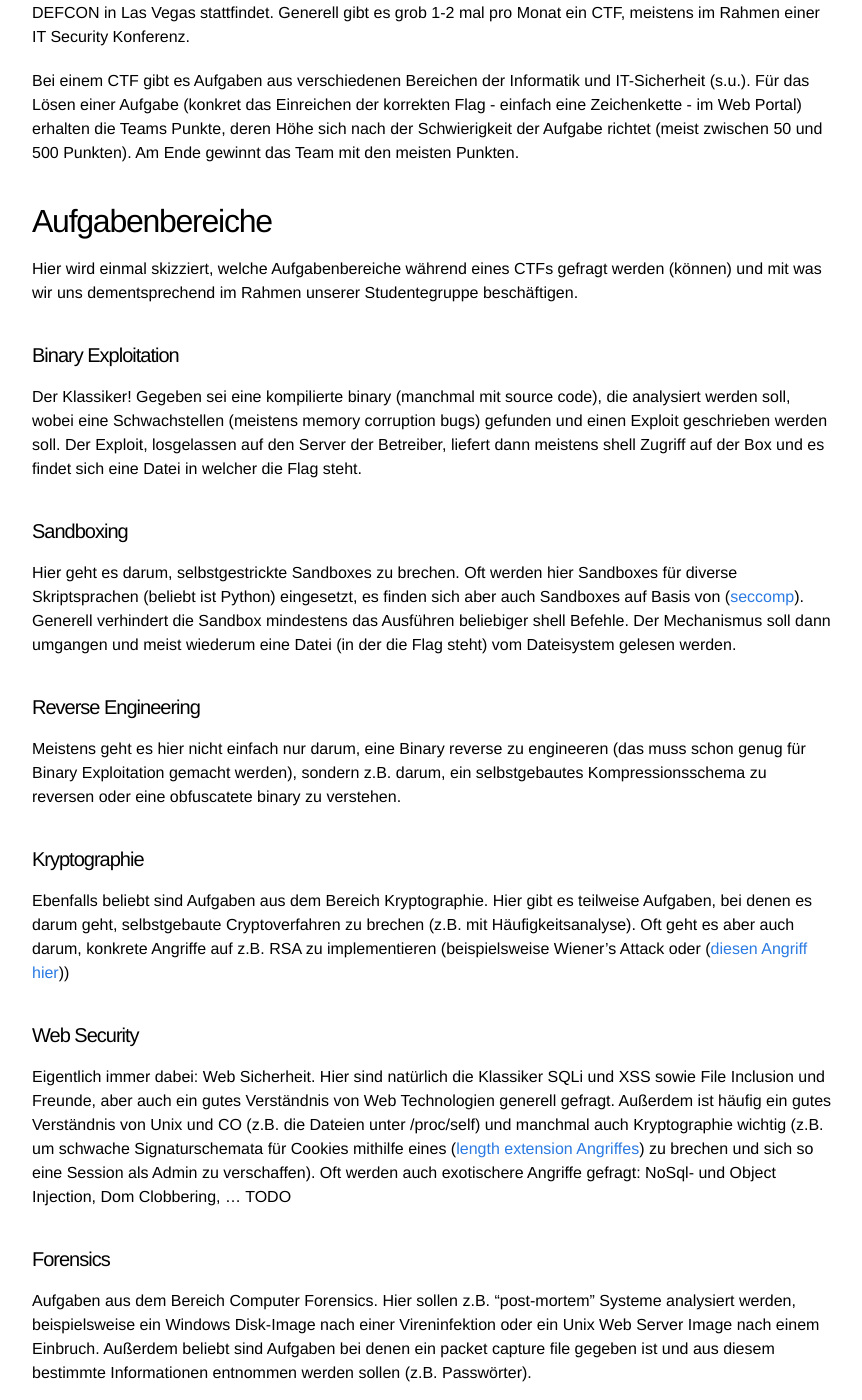
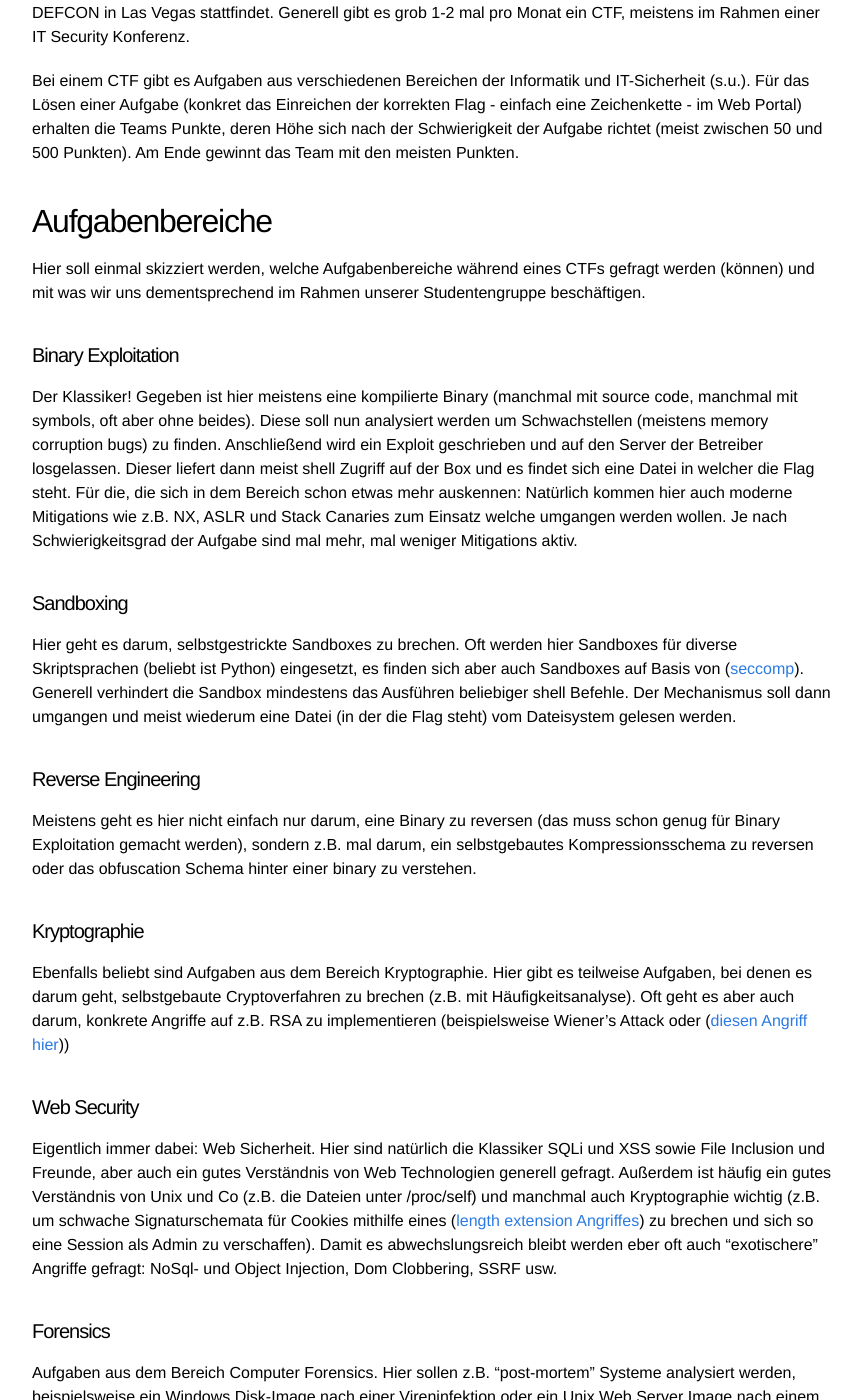
Before and after one commit to kitctf/www, a Jekyll site: the page built from hiring.md, in a window 1280 px wide and 1400 px high, scrolled down 637 px. Shown: the whole window, without its empty margins (208-1070 px from the left). Built offline with Jekyll 4.4.1, drawn with Linux system fonts in a browser that asks for light colours; some of the changed text lies outside the part shown.

Commit message:
Further changes in hiring.md

```diff
--- a/hiring.md
+++ b/hiring.md
@@ -28,18 +28,18 @@
 
 
 ## Aufgabenbereiche
-Hier wird einmal skizziert, welche Aufgabenbereiche während eines CTFs gefragt werden (können) und mit was wir uns dementsprechend im Rahmen unserer Studentegruppe beschäftigen.
+Hier soll einmal skizziert werden, welche Aufgabenbereiche während eines CTFs gefragt werden (können) und mit was wir uns dementsprechend im Rahmen unserer Studentengruppe beschäftigen.
 
 #### Binary Exploitation
-Der Klassiker! Gegeben sei eine kompilierte binary (manchmal mit source code), die analysiert werden soll, wobei eine Schwachstellen (meistens memory corruption bugs) gefunden  und einen Exploit geschrieben werden soll.
-Der Exploit, losgelassen auf den Server der Betreiber, liefert dann meistens shell Zugriff auf der Box und es findet sich eine Datei in welcher die Flag steht.
+Der Klassiker! Gegeben ist hier meistens eine kompilierte Binary (manchmal mit source code, manchmal mit symbols, oft aber ohne beides). Diese soll nun analysiert werden um Schwachstellen (meistens memory corruption bugs) zu finden. Anschließend wird ein Exploit geschrieben und auf den Server der Betreiber losgelassen. Dieser liefert dann meist shell Zugriff auf der Box und es findet sich eine Datei in welcher die Flag steht.
+Für die, die sich in dem Bereich schon etwas mehr auskennen: Natürlich kommen hier auch moderne Mitigations wie z.B. NX, ASLR und Stack Canaries zum Einsatz welche umgangen werden wollen. Je nach Schwierigkeitsgrad der Aufgabe sind mal mehr, mal weniger Mitigations aktiv.
 
 #### Sandboxing
 Hier geht es darum, selbstgestrickte Sandboxes zu brechen. Oft werden hier Sandboxes für diverse Skriptsprachen (beliebt ist Python) eingesetzt, es finden sich aber auch Sandboxes auf Basis von ([seccomp](http://en.wikipedia.org/wiki/Seccomp)).
 Generell verhindert die Sandbox mindestens das Ausführen beliebiger shell Befehle. Der Mechanismus soll dann umgangen und meist wiederum eine Datei (in der die Flag steht) vom Dateisystem gelesen werden.
 
 #### Reverse Engineering
-Meistens geht es hier nicht einfach nur darum, eine Binary reverse zu engineeren (das muss schon genug für Binary Exploitation gemacht werden), sondern z.B. darum, ein selbstgebautes Kompressionsschema zu reversen oder eine obfuscatete binary zu verstehen.
+Meistens geht es hier nicht einfach nur darum, eine Binary zu reversen (das muss schon genug für Binary Exploitation gemacht werden), sondern z.B. mal darum, ein selbstgebautes Kompressionsschema zu reversen oder das obfuscation Schema hinter einer binary zu verstehen.
 
 #### Kryptographie
 Ebenfalls beliebt sind Aufgaben aus dem Bereich Kryptographie.
@@ -47,24 +47,31 @@
 
 #### Web Security
 Eigentlich immer dabei: Web Sicherheit.
-Hier sind natürlich die Klassiker SQLi und XSS sowie File Inclusion und Freunde, aber auch ein gutes Verständnis von Web Technologien generell gefragt. Außerdem ist häufig ein gutes Verständnis von Unix und CO (z.B. die Dateien unter /proc/self) und manchmal auch Kryptographie wichtig (z.B. um schwache Signaturschemata für Cookies mithilfe eines ([length extension Angriffes](http://en.wikipedia.org/wiki/Length_extension_attack)) zu brechen und sich so eine Session als Admin zu verschaffen).
-Oft werden auch exotischere Angriffe gefragt: NoSql- und Object Injection, Dom Clobbering, ... TODO
+Hier sind natürlich die Klassiker SQLi und XSS sowie File Inclusion und Freunde, aber auch ein gutes Verständnis von Web Technologien generell gefragt. Außerdem ist häufig ein gutes Verständnis von Unix und Co (z.B. die Dateien unter /proc/self) und manchmal auch Kryptographie wichtig (z.B. um schwache Signaturschemata für Cookies mithilfe eines ([length extension Angriffes](http://en.wikipedia.org/wiki/Length_extension_attack)) zu brechen und sich so eine Session als Admin zu verschaffen).
+Damit es abwechslungsreich bleibt werden eber oft auch "exotischere" Angriffe gefragt: NoSql- und Object Injection, Dom Clobbering, SSRF usw.
 
 #### Forensics
 Aufgaben aus dem Bereich Computer Forensics. Hier sollen z.B. "post-mortem" Systeme analysiert werden, beispielsweise ein Windows Disk-Image nach einer Vireninfektion oder ein Unix Web Server Image nach einem Einbruch.
 Außerdem beliebt sind Aufgaben bei denen ein packet capture file gegeben ist und aus diesem bestimmte Informationen entnommen werden sollen (z.B. Passwörter).
 
+#### Kernel Exploitation
+Kernel exploitation challenges kommen eher selten vor (und dann meist bei on-site Events), da praktisch für jedes Team ein eigener Server eingerichtet werden muss - ein fehlgeschlagener exploit Versuch und die Maschine muss neu gestartet werden.
+Hierbei geht es darum Schwachstellen im Betriebssystemkern (meistens einem selbstgeschriebenen Treiber) zu finden und auszunutzen um sich erweiterte Rechte auf dem System zu verschaffen (unter Linux meist root).
+
+Generell kann man es aber auch in anderen Aufgabenbereichen (z.B. Reversing) mal mit einem (selbsgebauten oder modifizierten) Kernel zu tun haben. ;)
+
 #### Recon
 Eher selten und mit weniger Punkten belegt sind Aufgaben im Bereich Recon. Hierbei geht es meist darum durch geschicktes Suchen im Internet Informationen über Personen herauszufinden.
 
 #### Coding
-Hier bekommt man eine Aufgabe gestellt und soll diese Programmieren. I.d.R. erhält man einen Netzwerkzugang und soll in einem kurzen Zeitraum (1-3s) eine oder mehrere Aufgabe lösen. Der Zeitraum ist normalerweise für einen Menschen zu kurz. Klassisches Beispiel wäre eine Art Captcha maschinell zu lösen.
+Nicht unbedingt Security related aber trotzdem ab und zu gesehen.
+Hier geht es darum einen Algorithmus für ein gegebenens Problem zu entwerfen und zu implementieren.
+Gegeben wird hier meist eine Beschreibung des Problems sowie die Adresse eines Servers welcher einem Probleminstanzen liefert (welche meist innerhalb kurzer Zeit gelöst werden müssen). Liefert man dem Server die korrekten Ergebnisse so gibt dieser einem im Ausgleich die flag.
 
-
-TODO Message: das ist das Zeug was im realen Leben/Industrie relevant ist.
 
 Das sind die Häufigsten Kategorien. Oft finden sich aber auch Aufgaben aus ganz anderen Bereichen (nicht mal unbedingt aus dem Bereich Computer Science). CTF Veranstalter sind da häufig kreativ. ;)
 
+TODO: The main message to take away here is that the stuff you're learning for/during a CTF is what matters in real-life infosec :)
 
 ## Motivation
 Falls du immer noch nicht überzeugt bist, gibt es hier noch ein paar weitere Gründe, warum sich CTF spielen lohnt:
```
Also changed, not shown: other parts of hiring.md (+1 -1 lines).
